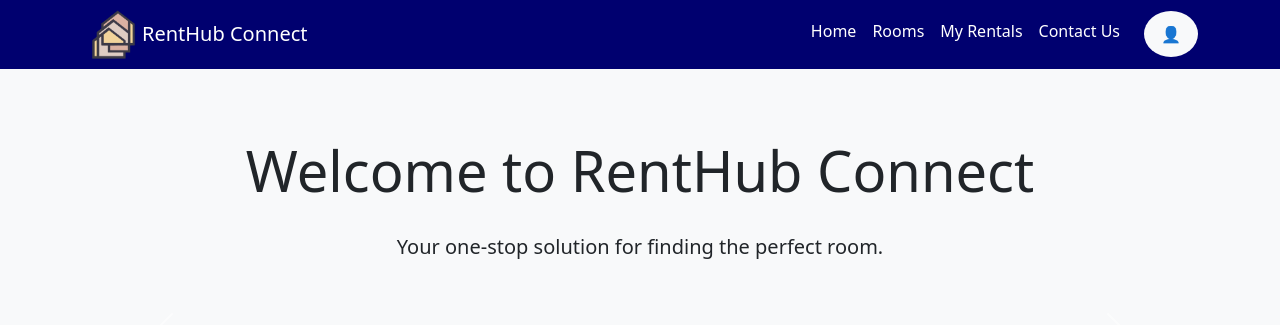
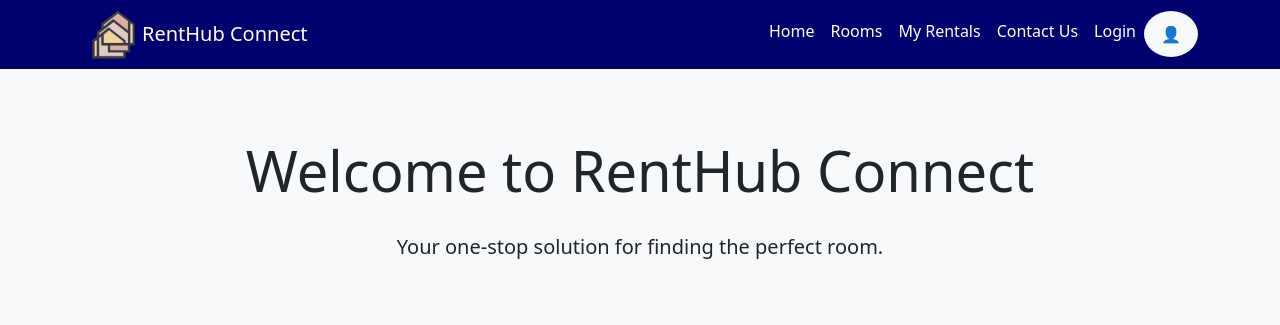
Before and after one commit to Pong50887/RentHub-Connect-Selenium, a Django app: template renthub/templates/renthub/home.html in a window 1280 px wide. Shown: the top 325 px of the page. Run offline with Django 5.2, Linux system fonts and the light colour scheme; the template is opened without the code that fills it: most values are stand-ins (such as "Sample title", 1, 10 or a date in 2020); grey boxes marked "Sample" are stand-in pictures; some libraries are stand-ins or nearby versions.

Commit message:
Add more change in nav bar UI

```diff
--- a/renthub/templates/base.html
+++ b/renthub/templates/base.html
@@ -105,9 +105,15 @@
                     <li class="nav-item">
                         <a class="nav-link" href="{% url 'renthub:contact_us' %}">Contact Us</a>
                     </li>
-                    <li class="nav-item">
-                        <span class="nav-link username-link">{{ user.username }}</span>
-                    </li>
+                    {% if user.is_authenticated %}
+                        <li class="nav-item">
+                            <span class="nav-link username-link">{{ user.username }}</span>
+                        </li>
+                    {% else %}
+                        <li class="nav-item">
+                            <a class="nav-link" href="{% url 'login' %}?next={% url 'renthub:home' %}">Login</a>
+                        </li>
+                    {% endif %}
 
                     {% if user.is_authenticated %}
                         <li class="nav-item">
```
